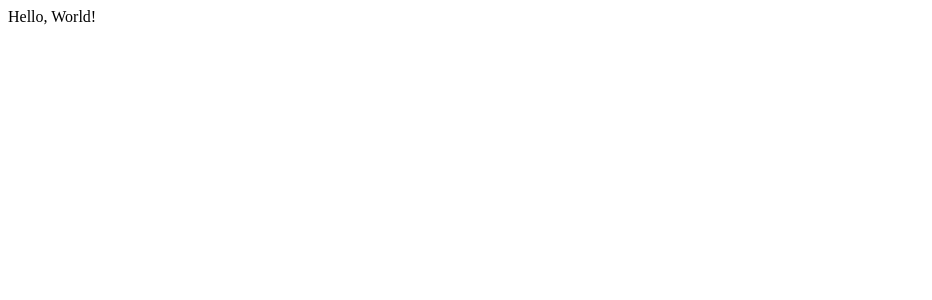
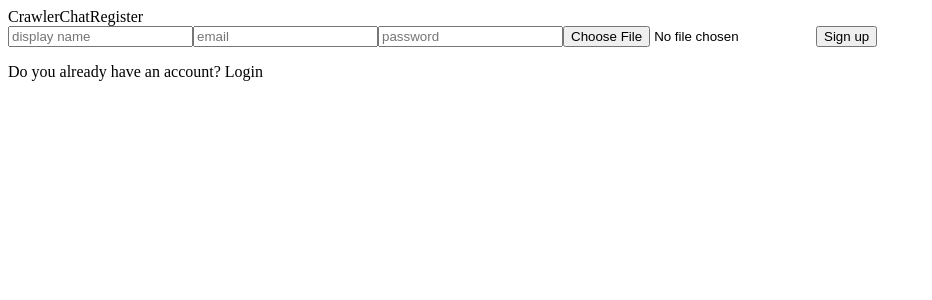
Before and after one commit to savelyevresearch/chat-app-react-firebase, a React (Create React App) app: page / in a window 1280 px wide. Shown: the top 300 px of the page, without its empty margins (0-932 px from the left). Built offline with nearby package versions, Linux system fonts and the light colour scheme.

Commit message:
The registration page has received its initial state

```diff
--- a/src/App.js
+++ b/src/App.js
@@ -1,8 +1,8 @@
+import Register from "./pages/Register";
+
 function App() {
   return (
-    <div>
-      Hello, World!
-    </div>
+    <Register />
   );
 }
 
--- a/src/pages/Register.jsx
+++ b/src/pages/Register.jsx
@@ -0,0 +1,22 @@
+import React from 'react'
+
+const Register = () => {
+  return (
+    <div className='formContainer'>
+        <div className='formWrapper'>
+            <span className='logo'>CrawlerChat</span>
+            <span className='title'>Register</span>
+            <form>
+                <input type='text' placeholder='display name'/>
+                <input type='email' placeholder='email'/>
+                <input type='password' placeholder='password'/>
+                <input type='file' />
+                <button>Sign up</button>
+            </form>
+            <p>Do you already have an account? Login</p>
+        </div>
+    </div>
+  )
+}
+
+export default Register
```
